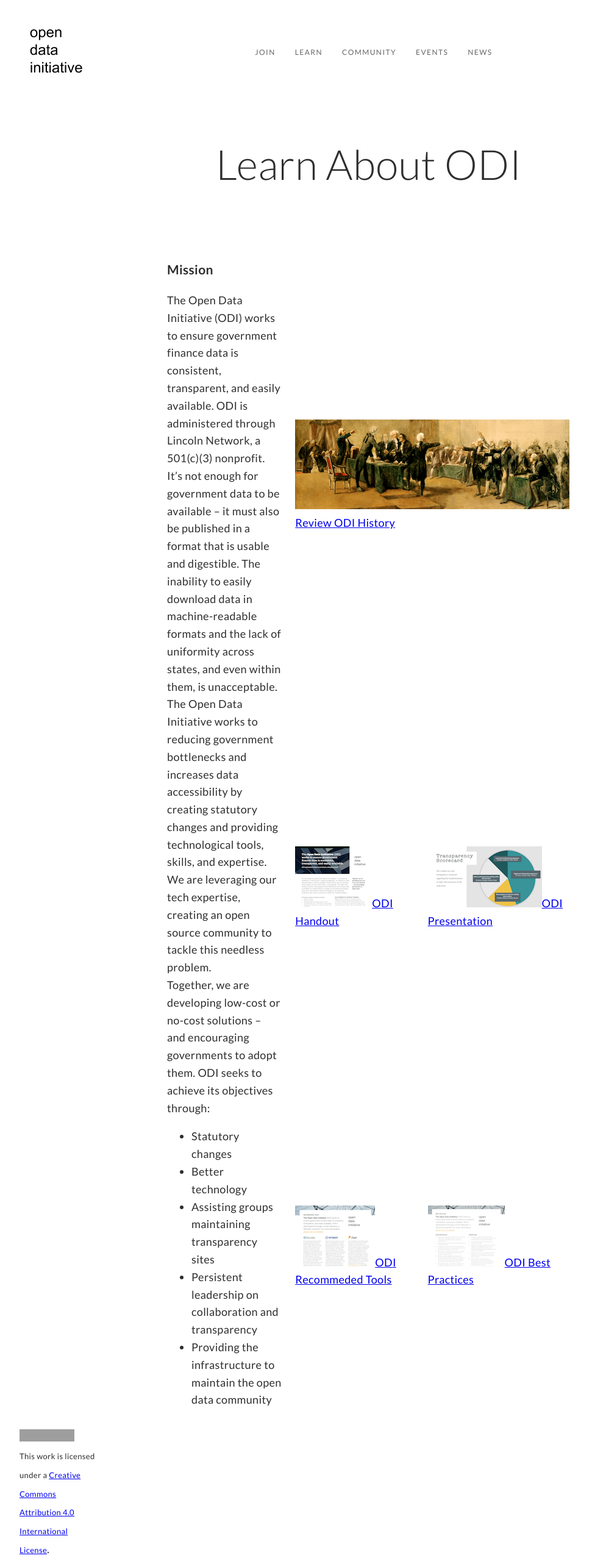
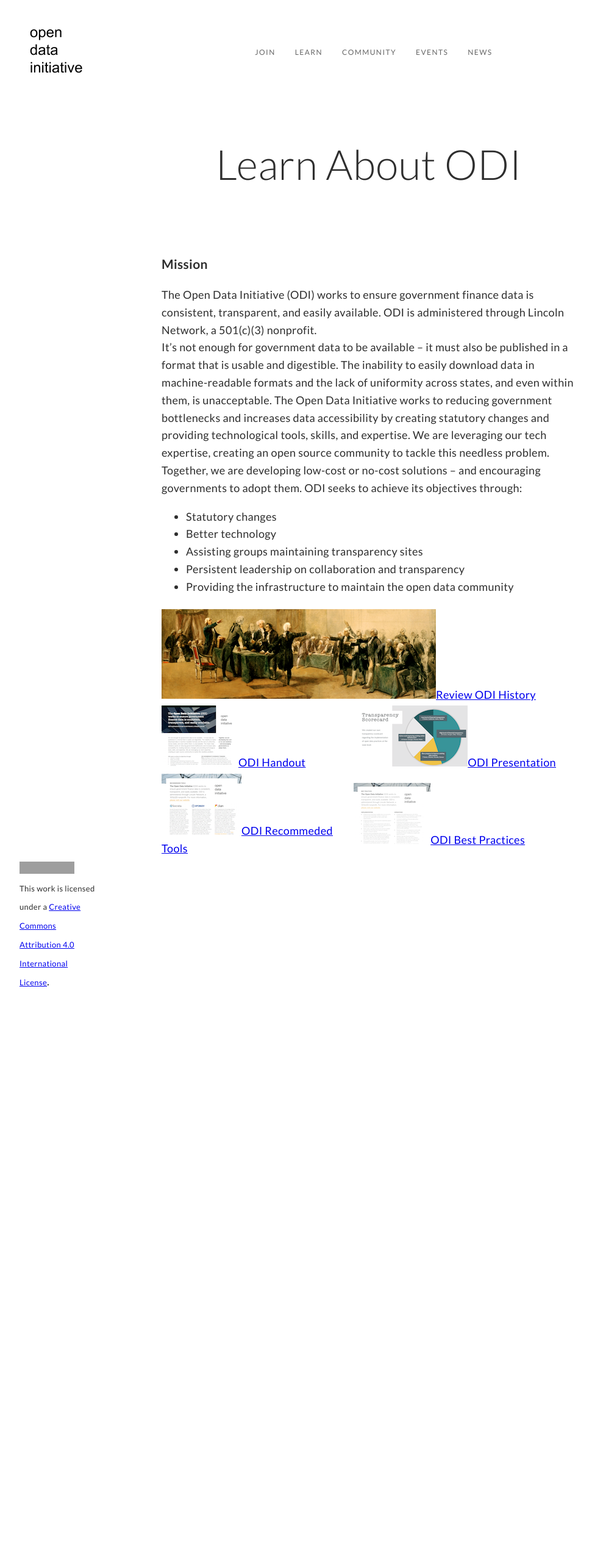
Before and after one commit to opendatainitiative/opendatainitiative.github.io, a Jekyll site: the page built from learn.md, in a window 1280 px wide. Shown: the whole page at 61% size, without its empty margins (35-1006 px from the left). Built offline with Jekyll 4.4.1, drawn with Linux system fonts in a browser that asks for light colours; after the commit the page ends 1628 px from its top, so only the background shows below that; grey boxes are pictures that could not be loaded.

Commit message:
modify for css formatting

```diff
--- a/learn.md
+++ b/learn.md
@@ -5,9 +5,9 @@ title: Learn
 ---
 
 # Learn About ODI
-<table align="center" cellpadding="10">
+<table align="center">
   <tr>
-    <td rowspan="4">
+    <td colspan="2">
 	<h3>Mission</h3>
 	The Open Data Initiative (ODI) works to ensure government finance data is consistent, transparent, and easily available.
 	ODI is administered through Lincoln Network, a 501(c)(3) nonprofit.<br>
```
